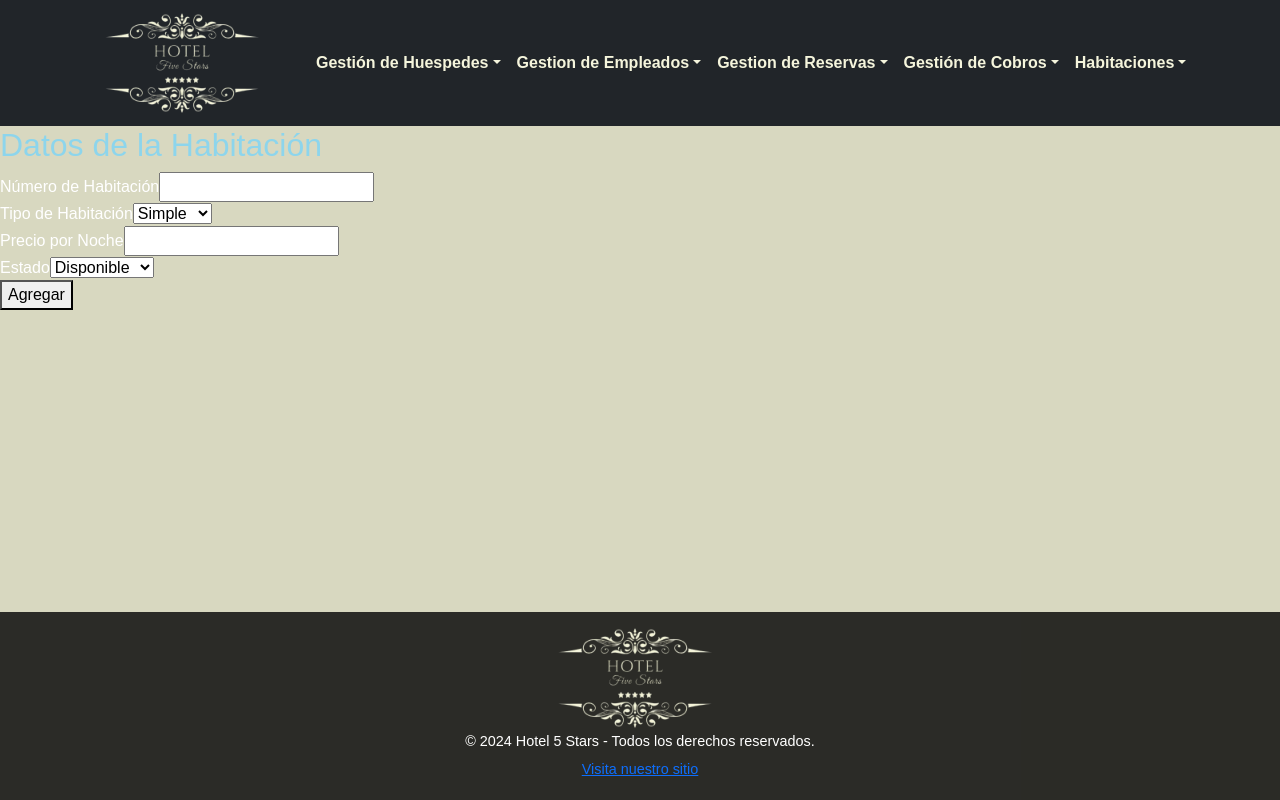
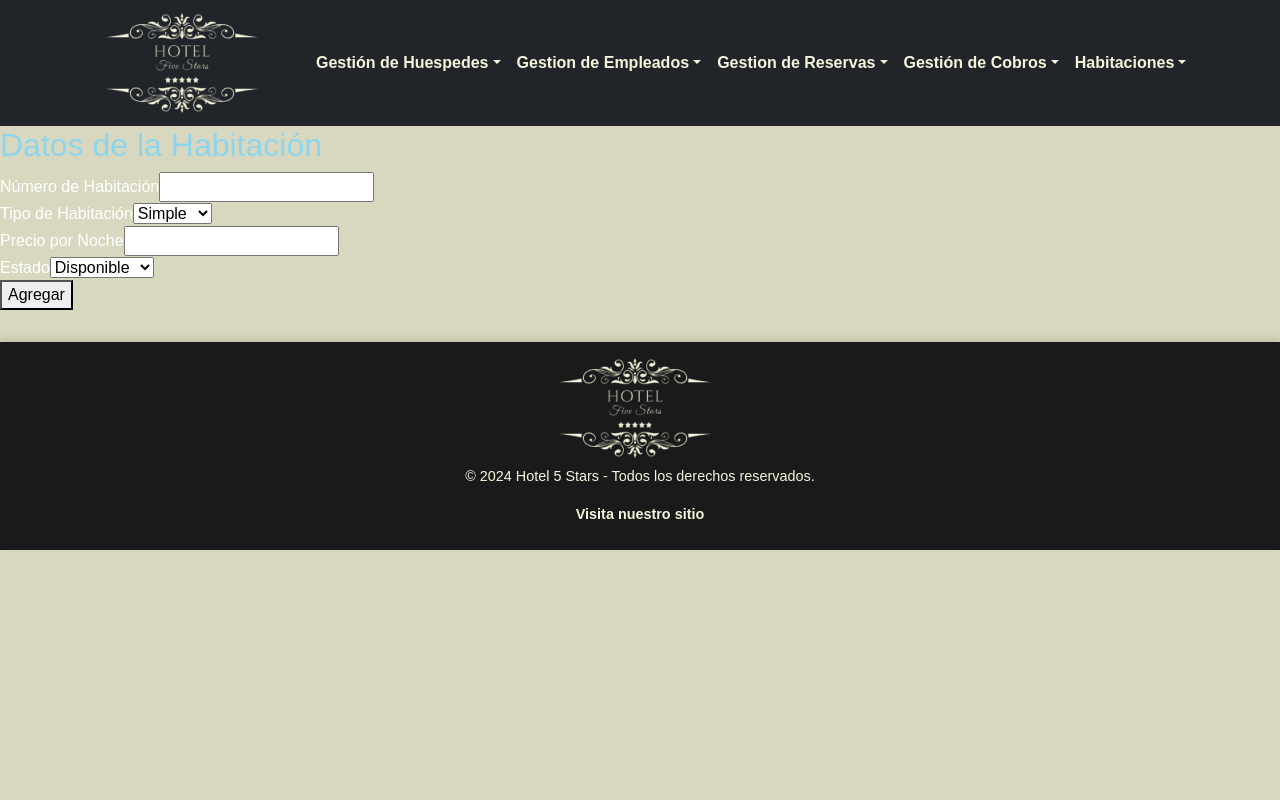
Before and after one commit to Psiquee/Sistema-Hotel, a React (Create React App) app in the folder frontend/: page /add-room in a window 1280 px wide. Built offline with nearby package versions, Linux system fonts and the light colour scheme.

Commit message:
Estilos al footer en css

```diff
--- a/frontend/src/App.js
+++ b/frontend/src/App.js
@@ -4,7 +4,7 @@ import { BrowserRouter as Router, Route, Routes } from 'react-router-dom';
 import NavBar from './components/layout/Navbar';
 import ReservacionesList from './components/reservas/ReservacionesList';
 import ReservacionesForm from './components/reservas/ReservacionesForm';
-import Footer from './components/layout/Footer';
+
 import Home from './components/home/Home';
 import 'bootstrap/dist/css/bootstrap.min.css';
 import './styles/Styles.css';
@@ -17,7 +17,7 @@ import HabitacionesList from './components/habitaciones/HabitacionesList';
 import HabitacionesForm from './components/habitaciones/HabitacionesForm';
 import PagosList from './components/pagos/PagosList';
 import PagosForm from './components/pagos/PagosForm';
-
+import Footer from './components/layout/Footer';
 
 function App() {
   return (
--- a/frontend/src/styles/layout/Footer.css
+++ b/frontend/src/styles/layout/Footer.css
@@ -1,17 +1,40 @@
 /* Footer.css */
 .footer {
-
-  background-color: rgba(0, 0, 0, 0.8);
-  color: white;
-  padding: 1rem;
-  position: fixed;
-  bottom: 0;
-  width: 100%;
+  width: 100%; /* Asegura que ocupe todo el ancho */
+  padding: 1rem 2rem; /* Espaciado similar al navbar */
+  background-color: #1a1a1a; /* Fondo transparente para que solo el contenedor se vea */
+  color: #f5f5dc; /* Color claro similar a la navbar */
   text-align: center;
   font-size: 0.9rem;
+  box-shadow: 0px -4px 6px rgba(0, 0, 0, 0.1); /* Agrega sombra suave para destacar */
+  position: relative; /* Permite que se ajuste dinámicamente según el contenido */
+  margin-top: 2rem; /* Un pequeño margen para separar de la tabla */
+  border-radius: 0; /* Elimina los bordes redondeados */
 }
 
 .footer p {
   margin: 0;
-  padding: 0.2rem;
+  padding: 0.5rem 0;
+  color: #f5f5dc;  /* Gris oscuro, igual que los enlaces */
 }
+
+.footer p:hover {
+  color: #d4af37; /* Dorado al pasar el ratón */
+}
+
+
+
+.footer .container p {
+  margin-bottom: 0.5rem;
+}
+
+.footer a {
+
+  font-weight: bold;
+  text-decoration: none;
+  color: #f5f5dc;
+}
+
+.footer a:hover {
+  color: #d4af37; /* Dorado en hover */
+}
```
